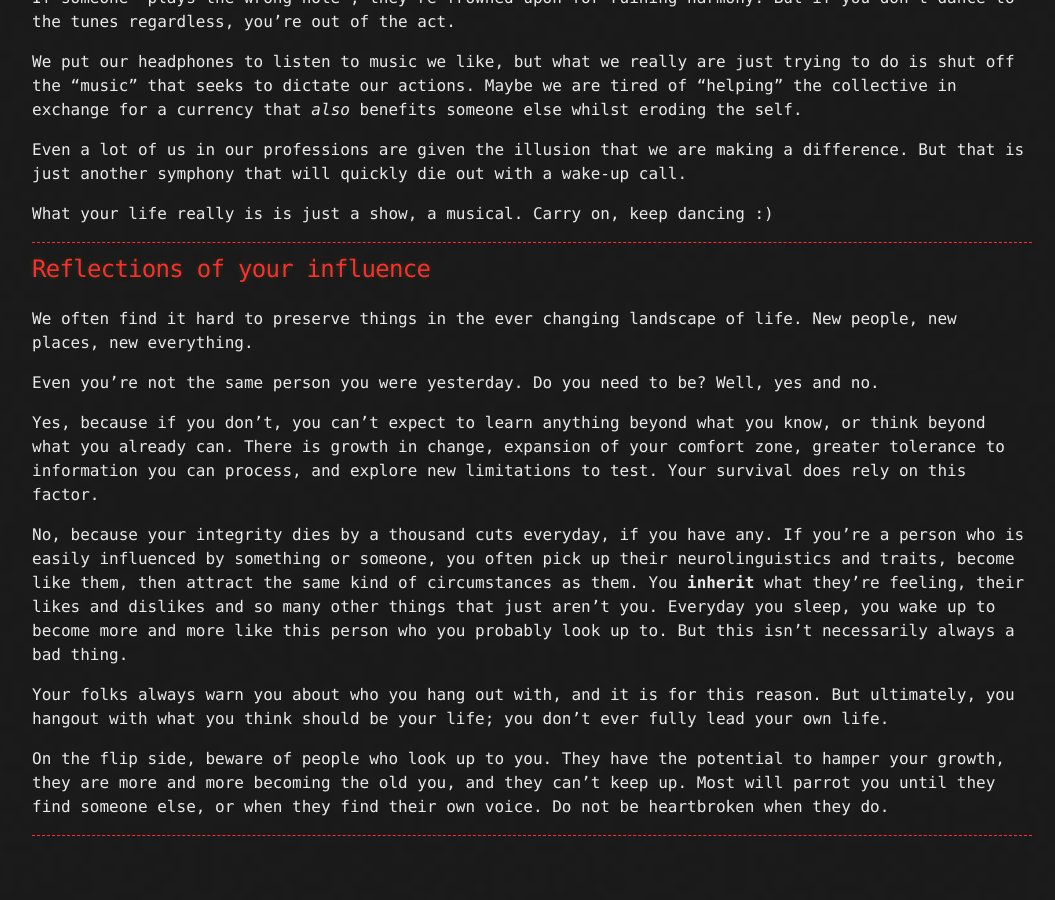
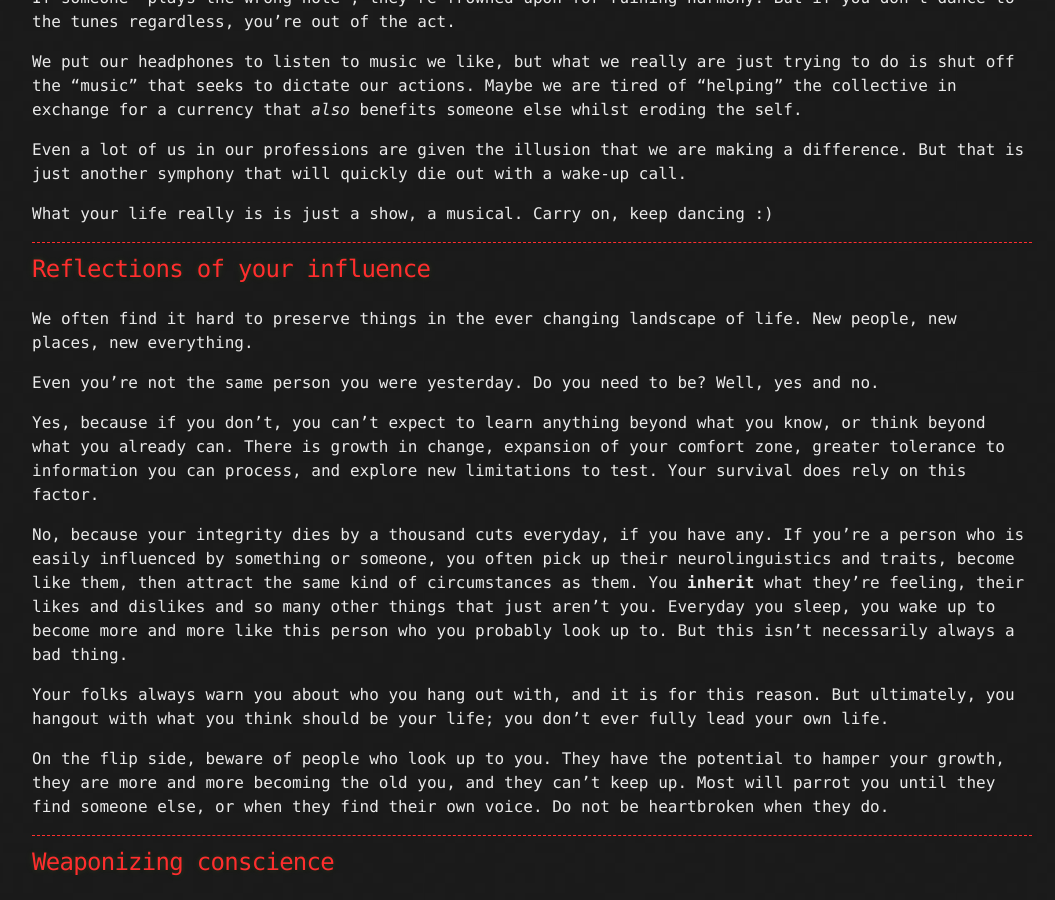
Before and after one commit to laughtersec/laughtersec.github.io, a Jekyll site: the page built from pages/thoughts.md, in a window 1280 px wide and 900 px high, scrolled down 1756 px. Shown: the whole window, without its empty margins (108-1163 px from the left). Built offline with Jekyll 4.4.1, drawn with Linux system fonts in a browser that asks for light colours; our own code applies the rules of GitHub Pages for plain Markdown files; before the commit the page ends 2612 px from its top, so only the background shows below that.

Commit message:
Update thoughts.md

```diff
--- a/pages/thoughts.md
+++ b/pages/thoughts.md
@@ -71,3 +71,5 @@ Your folks always warn you about who you hang out with, and it is for this reaso
 On the flip side, beware of people who look up to you. They have the potential to hamper your growth, they are more and more becoming the old you, and they can't keep up. Most will parrot you until they find someone else, or when they find their own voice. Do not be heartbroken when they do.
 
 ---
+
+## Weaponizing conscience
```
